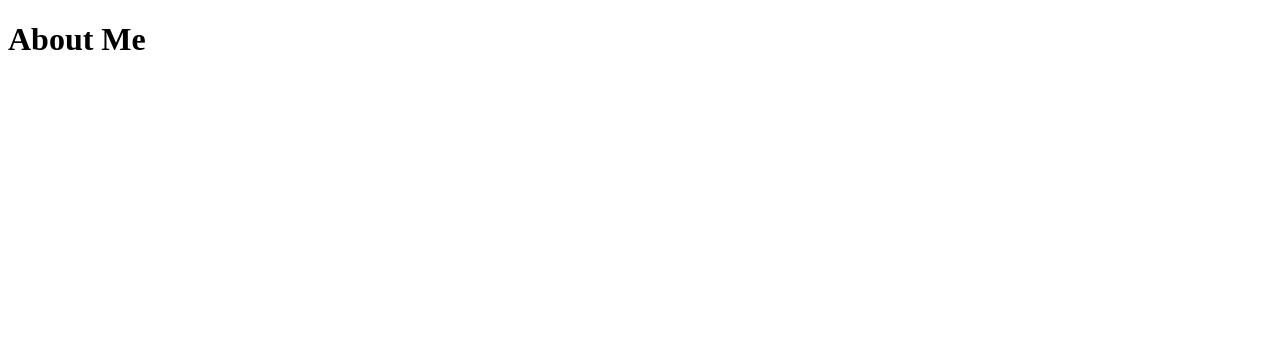
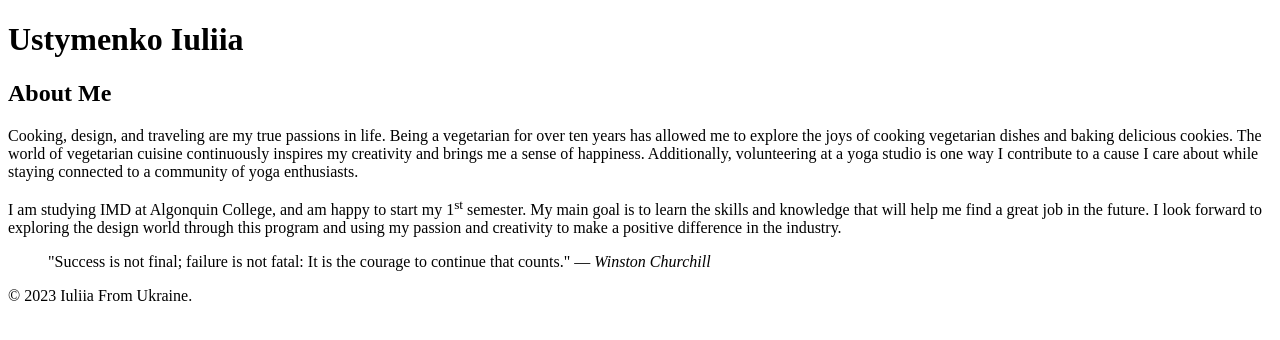
Before and after one commit to usty0003/usty0003.github.io, a plain HTML site: page html-assignment/index.html in a window 1280 px wide. Drawn offline with Linux system fonts and the light colour scheme.

Commit message:
add everything for document

```diff
--- a/html-assignment/index.html
+++ b/html-assignment/index.html
@@ -8,8 +8,31 @@
     <title>HTML Assignment</title>
 </head>
 <body>
-    <h1>About Me</h1>
+    <header>
+        <h1>Ustymenko Iuliia</h1>
+    </header>
 
+    <article>
+        <h2>About Me</h2>
+    </article>
+
+        <main>
+            <p>
+            Cooking, design, and traveling are my true passions in life. Being a vegetarian for over ten years has allowed me to explore the joys of cooking vegetarian dishes and baking delicious cookies. The world of vegetarian cuisine continuously inspires my creativity and brings me a sense of happiness. Additionally, volunteering at a yoga studio is one way I contribute to a cause I care about while staying connected to a community of yoga enthusiasts.
+            </p>
+
+            <p>
+            I am studying <abbr>IMD</abbr> at Algonquin College, and am happy to start my 1<sup>st</sup> semester. My main goal is to learn the skills and knowledge that will help me find a great job in the future. I look forward to exploring the design world through this program and using my passion and creativity to make a positive difference in the industry.
+            </p>
+
+        </main>
+
+        <blockquote>"Success is not final; failure is not fatal: It is the courage to continue that counts." — <em>Winston Churchill</em>
+        </blockquote>
+
+        <footer>
+        <p>&copy; 2023 Iuliia From Ukraine.</p>
+        </footer>
 
 </body>
 </html>
```
Also changed, not shown: 4 other files.
